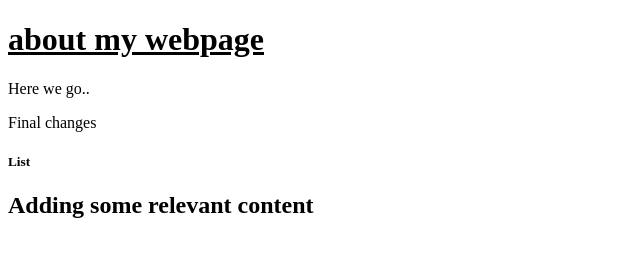
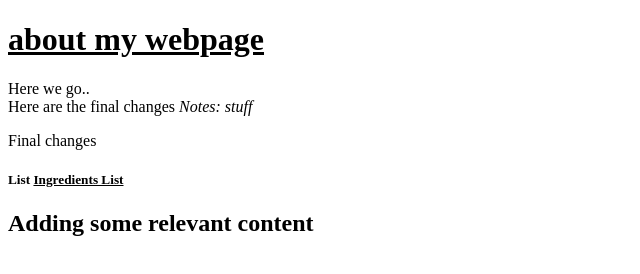
Before and after one commit to harshal-1104/Learn-branch, a plain HTML site: page index.html in a window 1280 px wide. Shown: the whole page, without its empty margins (0-640 px from the left). Drawn offline with Linux system fonts and the light colour scheme.

Commit message:
Completed coding

```diff
--- a/index.html
+++ b/index.html
@@ -8,13 +8,18 @@
         <h1><u> about my webpage</u> </h1>
         <p>
             Here we go..
+            <br/>
+            Here are the final changes
+            <i>Notes: stuff</i>
         </p>
+
 
 
 
         <span>Final changes</span>
         <h5>
             List
+            <u>Ingredients List</u>
         </h5>
 
 
```
